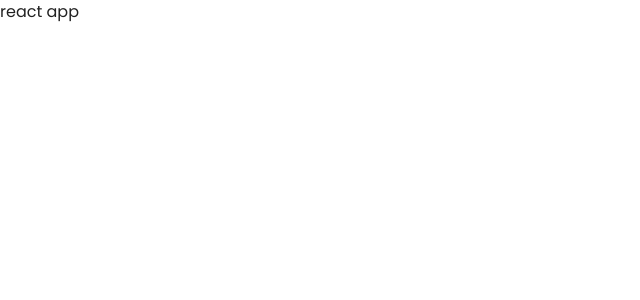
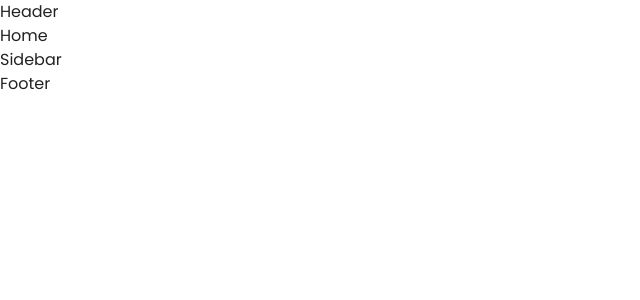
Before and after one commit to terrorbladegodlike/shop-ecommerce, a React (Create React App) app: page / in a window 1280 px wide. Shown: the top 300 px of the page, without its empty margins (0-640 px from the left). Built offline with nearby package versions, Linux system fonts and the light colour scheme; the HTML template or start-up script is replaced by a standard one.

Commit message:
Added router structure

```diff
--- a/src/App.js
+++ b/src/App.js
@@ -1,7 +1,31 @@
 import React from 'react';
 
+// Import React Router DOM
+import { BrowserRouter as Router, Route, Routes } from 'react-router-dom'
+
+// Import Pages
+import Home from './pages/Home';
+import ProductDetails from './pages/ProductDetails';
+
+// Import Components
+import Sidebar from './components/Sidebar';
+import Footer from './components/Footer';
+import Header from './components/Header';
+
 const App = () => {
-  return <div className='overflow-hidden'>react app</div>;
+  return (
+    <div className='overlow-hidden'>
+      <Router>
+        <Header />
+        <Routes>
+          <Route path='/' element={<Home />} />
+          <Route path='/product/:id' element={<ProductDetails />} />
+        </Routes>
+        <Sidebar />
+        <Footer />
+      </Router>
+    </div>
+  )
 };
 
 export default App;
```
